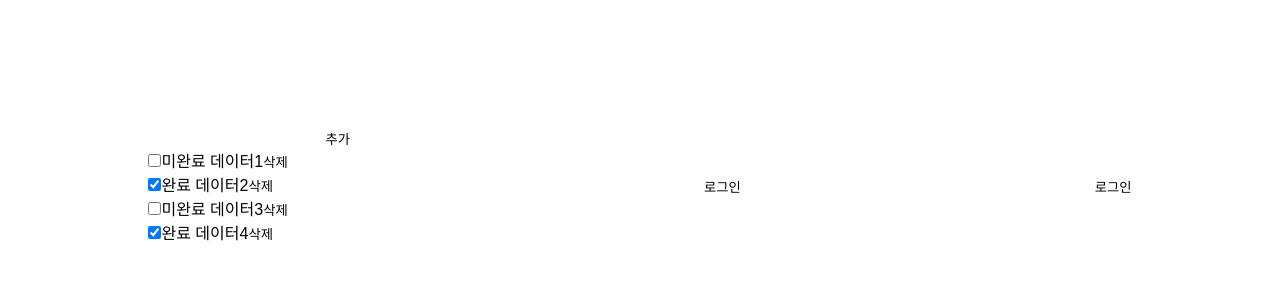
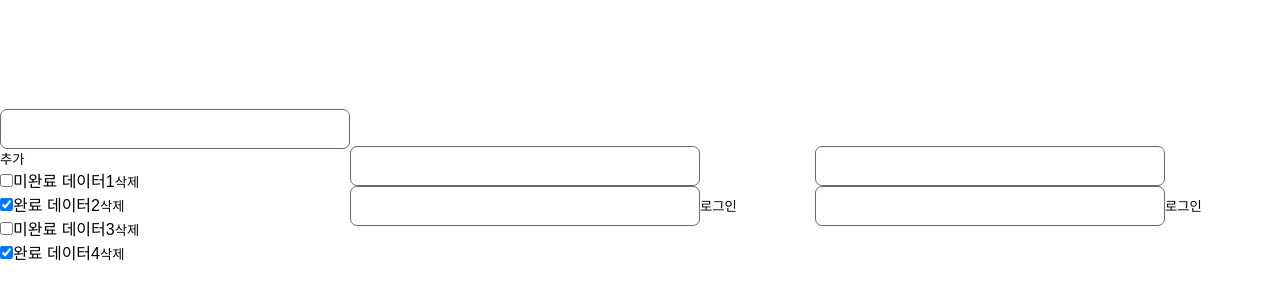
Before and after one commit to team-hikers/Client, a React (Create React App) app: page / in a window 1280 px wide. Shown: the part 214-514 px from the top of the page. Built offline with nearby package versions, Linux system fonts and the light colour scheme.

Commit message:
[feat] Input 스타일 추가 #4

```diff
--- a/src/components/Input.tsx
+++ b/src/components/Input.tsx
@@ -1,10 +1,19 @@
+import styled from "styled-components";
+
 type Props = {
   name: string;
   onChange: ({ target: { value, name } }: { target: { value: string; name: string } }) => void;
 };
 
 const Input = ({ name, onChange }: Props) => {
-  return <input type='text' name={name} onChange={onChange} />;
+  return <StyledInput type='text' name={name} onChange={onChange} />;
 };
 
 export default Input;
+
+const StyledInput = styled.input`
+  border: 1px solid #6A6A6A;
+  border-radius: 7px;
+  width: 350px;
+  height: 40px;
+`
```
